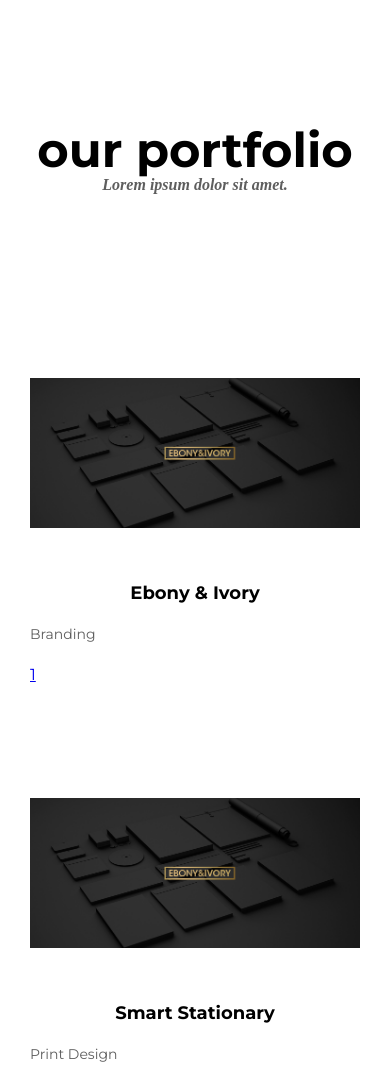
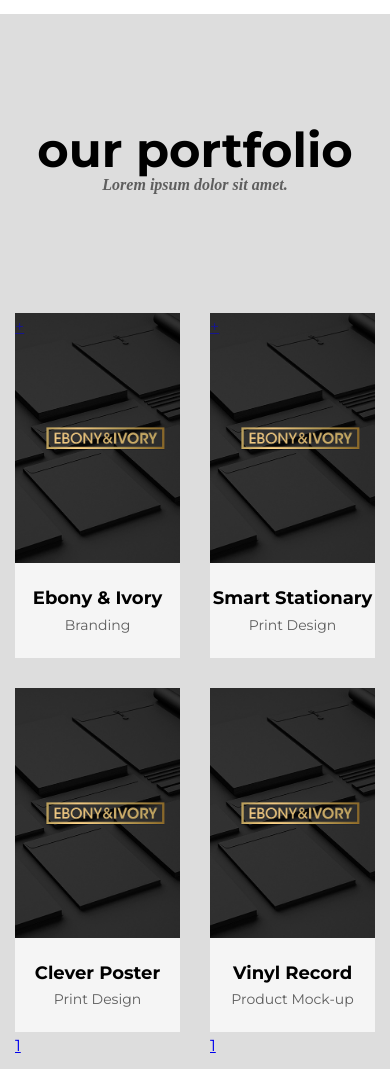
Before and after one commit to BielecPiotr/4.6.2, a website: page index.html in a window 390 px wide. Shown: the part 1596-2665 px from the top of the page. Drawn offline with Linux system fonts and the light colour scheme; files whose address does not match are found by name; a web font is replaced by a local one.

Commit message:
add media queries

```diff
--- a/index.html
+++ b/index.html
@@ -83,20 +83,24 @@
       </div>
       <div class="wrapper">
         <div class="wrapper-box">
-          <div class="image"><img src="/images/1.jpg" alt="1"></div>
+          <div class="image">
+            <img src="/images/1.jpg" alt="1">
+            <a href="index.html" type="button" class="hiddenbutton">+</a>
+          </div>
           <div class="bottom">
             <h3 class="subtitle">Ebony &amp; Ivory</h3>
             <p>Branding</p>
           </div>
-          <a href="index.html" type="button" class="hiddenbutton">1</a>
         </div>
         <div class="wrapper-box">
-          <div class="image"><img src="/images/1.jpg" alt="1"></div>
+          <div class="image">
+            <img src="/images/1.jpg" alt="1">
+            <a href="index.html" type="button" class="hiddenbutton">+</a>
+          </div>
           <div class="bottom">
             <h3 class="subtitle">Smart Stationary</h3>
             <p>Print Design</p>
           </div>
-          <a href="index.html" type="button" class="hiddenbutton">1</a>
         </div>
         <div class="wrapper-box">
           <div class="image"><img src="/images/1.jpg" alt="1"></div>
--- a/package.json
+++ b/package.json
@@ -16,7 +16,7 @@
     "build:autoprefixer": "autoprefixer-cli css/style.css",
     "build-dev": "npm-run-all build-dev:* && npm run build:autoprefixer",
     "build-dev:sass": "node-sass --output-style expanded --source-map true - css sass",
-    "watch": "npm-run-all build:* && npm run build-dev && npm-run-all -p watch:*",
+    "watch": "npm-run-all build:* && npm run build:autoprefixer && npm-run-all -p watch:*",
     "watch:browsersync": "browser-sync start --server --files \"css/*.css\" \"*.html\"",
     "watch:sassprefixer": "onchange sass/*.scss -- npm run build-dev"
   },
--- a/sass/style.scss
+++ b/sass/style.scss
@@ -240,20 +240,57 @@ p {
 
   /* portfolio */
 
+  .portfolio {
+    background-color: rgb(221, 221, 221);
+
+    .wrapper {
+      max-width: 850px;
+      justify-content: space-between;
+      margin: 0 auto;
+
+
+    }
+  }
+
   .wrapper-box {
-    flex: 0 0 50%;
-    padding: 30px;
+    flex: 0 0 33.333%;
+    padding: 15px;
     min-height: 300px;
   }
 
   .image {
     position: relative;
+    padding: 0;
+    margin: 0;
+    height: 250px;
+    width: 100%;
+
+    img {
+      width: 100%;
+      height: 100%;
+      object-fit: cover;
+      position: absolute;
+    }
+
+    .hiddenbutton {
+      position: absolute;
+      width: 100%;
+      height: 100%;
+      opacity: 0.5;
+
+    }
   }
 
-  .image img {
-    width: 100%;
-    height: 100%;
-    object-fit: cover;
+
+  .bottom {
+    text-align: center;
+    background-color: $color-main;
+    margin: 0;
+    padding: 20px 0;
+
+    h3, p {
+      margin: 0;
+    }
   }
 
   /* footer */
@@ -310,16 +347,12 @@ p {
   /* media */
 
   @media (max-width: 767px) {
-    .wrapper {
+    .services .wrapper {
       flex-direction: column;
     }
 
-    .image,
-    .side {
-      max-width: 100%;
-      height: 150px;
-      float: none;
-      margin: 50px auto;
+    .wrapper-box {
+      flex: 0 0 50%;
     }
 
     .navigation li {
```
Also changed, not shown: css/style.css, 1 other file.
